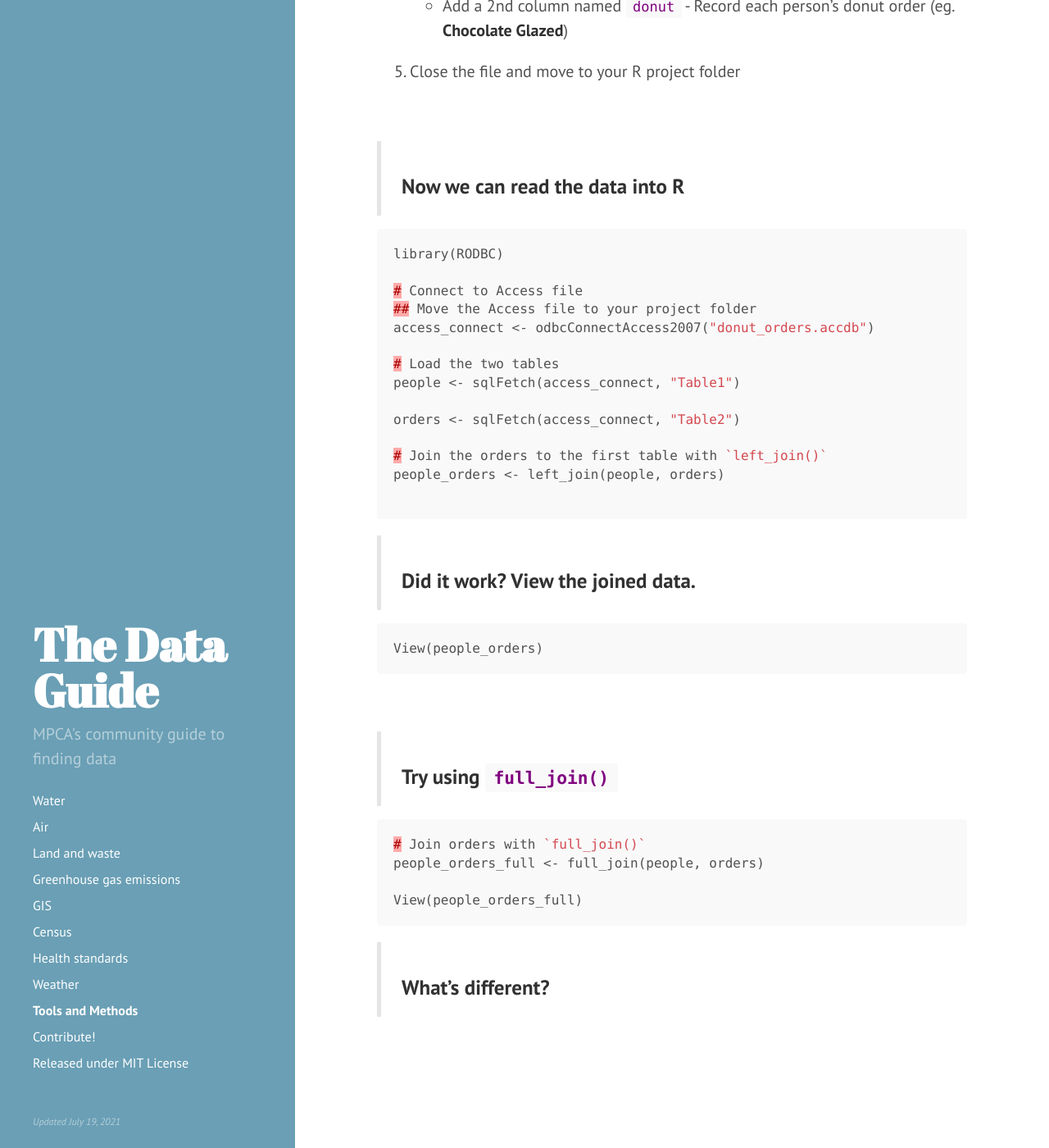
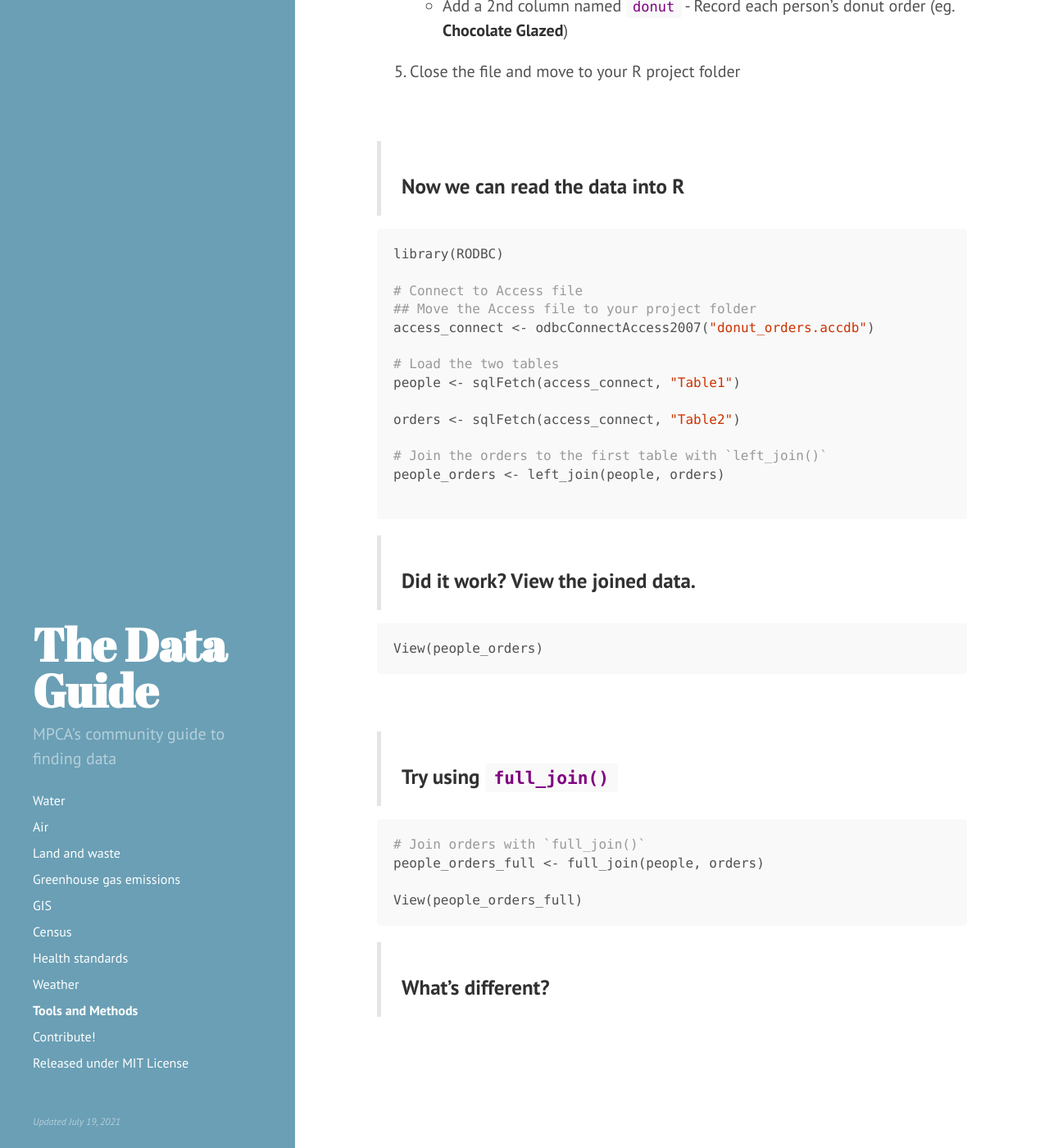
Before and after one commit to annemorris/Data-Guide-1, a Jekyll site: the page built from 98-Tools_and_Methods.md, in a window 1280 px wide and 1400 px high, scrolled down 2377 px. Shown: the whole window at 82% size. Built offline with Jekyll 4.4.1, drawn with Linux system fonts in a browser that asks for light colours.

Commit message:
Update 98-Tools_and_Methods.md

````diff
--- a/98-Tools_and_Methods.md
+++ b/98-Tools_and_Methods.md
@@ -68,7 +68,7 @@ __Recommended packages__
 
 > ### Now we can read the data into R
 
-```go
+```r
 library(RODBC)
 
 # Connect to Access file
@@ -87,7 +87,7 @@ people_orders <- left_join(people, orders)
 
 > ### Did it work? View the joined data.
 
-```go
+```r
 View(people_orders)
 ```
 
@@ -95,7 +95,7 @@ View(people_orders)
 
 > ### Try using `full_join()`
 
-```go
+```r
 # Join orders with `full_join()`
 people_orders_full <- full_join(people, orders)
 
````
